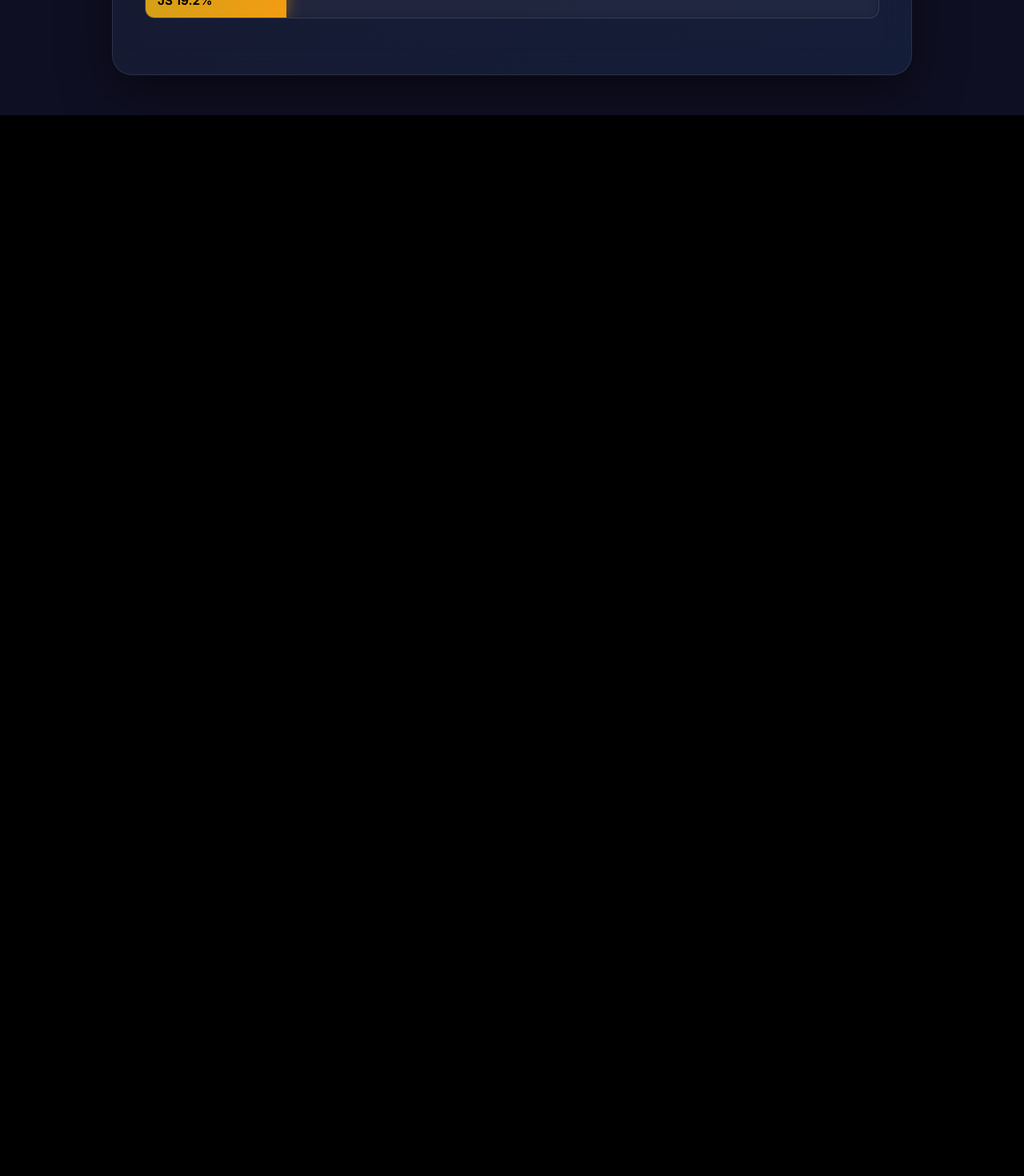
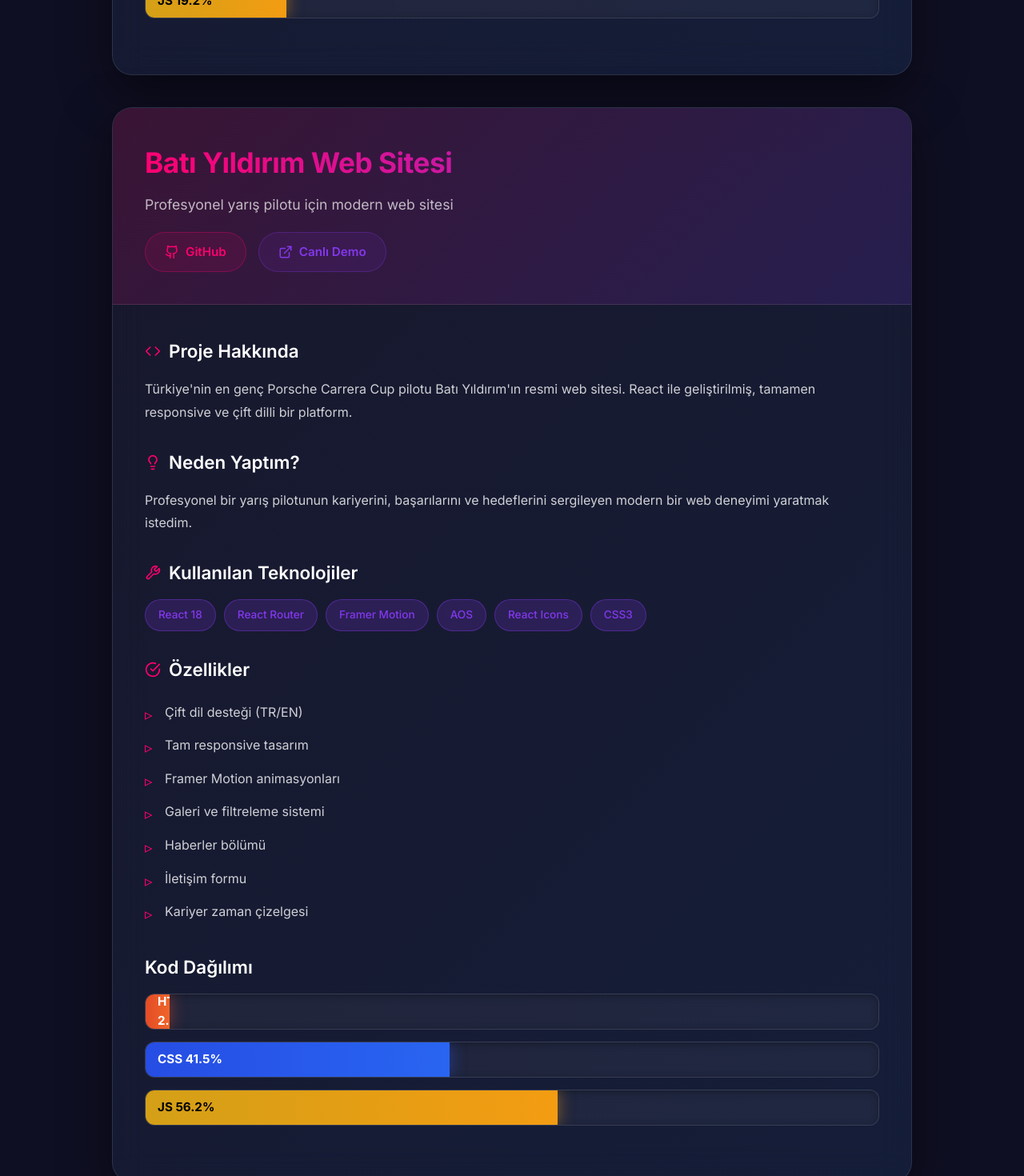
Before and after one commit to semyhist/Portfolio, a React (Create React App) app: page /projects in a window 1280 px wide. Shown: the part 2820-4290 px from the top of the page at 80% size. Before the commit the page ends 2964 px from the top, so only its background shows below. Built offline with nearby package versions, Linux system fonts and the light colour scheme.

Commit message:
Batı Yıldırım projesi eklendi

```diff
--- a/src/projectsData.js
+++ b/src/projectsData.js
@@ -90,6 +90,53 @@ export const projeler = {
         css: "29.9%",
         js: "19.2%"
       }
+    },
+    {
+      id: 3,
+      baslik: {
+        tr: "Batı Yıldırım Web Sitesi",
+        en: "Batı Yıldırım Website"
+      },
+      kisa: {
+        tr: "Profesyonel yarış pilotu için modern web sitesi",
+        en: "Modern website for professional racing driver"
+      },
+      aciklama: {
+        tr: "Türkiye'nin en genç Porsche Carrera Cup pilotu Batı Yıldırım'ın resmi web sitesi. React ile geliştirilmiş, tamamen responsive ve çift dilli bir platform.",
+        en: "Official website of Batı Yıldırım, Turkey's youngest Porsche Carrera Cup driver. A fully responsive and bilingual platform developed with React."
+      },
+      neden: {
+        tr: "Profesyonel bir yarış pilotunun kariyerini, başarılarını ve hedeflerini sergileyen modern bir web deneyimi yaratmak istedim.",
+        en: "I wanted to create a modern web experience showcasing a professional racing driver's career, achievements and goals."
+      },
+      teknolojiler: ["React 18", "React Router", "Framer Motion", "AOS", "React Icons", "CSS3"],
+      ozellikler: {
+        tr: [
+          "Çift dil desteği (TR/EN)",
+          "Tam responsive tasarım",
+          "Framer Motion animasyonları",
+          "Galeri ve filtreleme sistemi",
+          "Haberler bölümü",
+          "İletişim formu",
+          "Kariyer zaman çizelgesi"
+        ],
+        en: [
+          "Bilingual support (TR/EN)",
+          "Fully responsive design",
+          "Framer Motion animations",
+          "Gallery and filtering system",
+          "News section",
+          "Contact form",
+          "Career timeline"
+        ]
+      },
+      github: "https://github.com/semyhist/bati-yildirim",
+      demo: "https://batiyildirim.netlify.app",
+      kodDagilimi: {
+        html: "2.3%",
+        css: "41.5%",
+        js: "56.2%"
+      }
     }
   ]
 };
```
